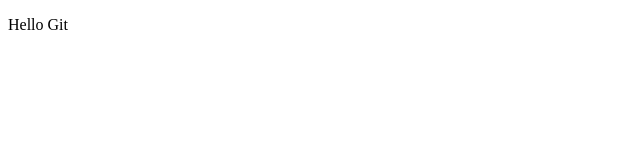
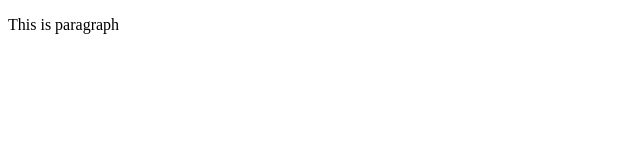
Before and after one commit to MaheshAlgule/hello, a plain HTML site: page index.html in a window 1280 px wide. Shown: the full height of the page, 0-640 px from the left. Drawn offline with Linux system fonts and the light colour scheme.

Commit message:
Added paragraph

```diff
--- a/index.html
+++ b/index.html
@@ -1,9 +1,13 @@
 <!DOCTYPE html>
 <html lang="en">
 <head>
-<title>THis is first git page</title>
+    <meta charset="UTF-8">
+    <meta http-equiv="X-UA-Compatible" content="IE=edge">
+    <meta name="viewport" content="width=device-width, initial-scale=1.0">
+    <title>Title</title>
 </head>
 <body>
-<p>Hello Git</p>
+    <p>This is paragraph</p>
+
 </body>
 </html>
```
